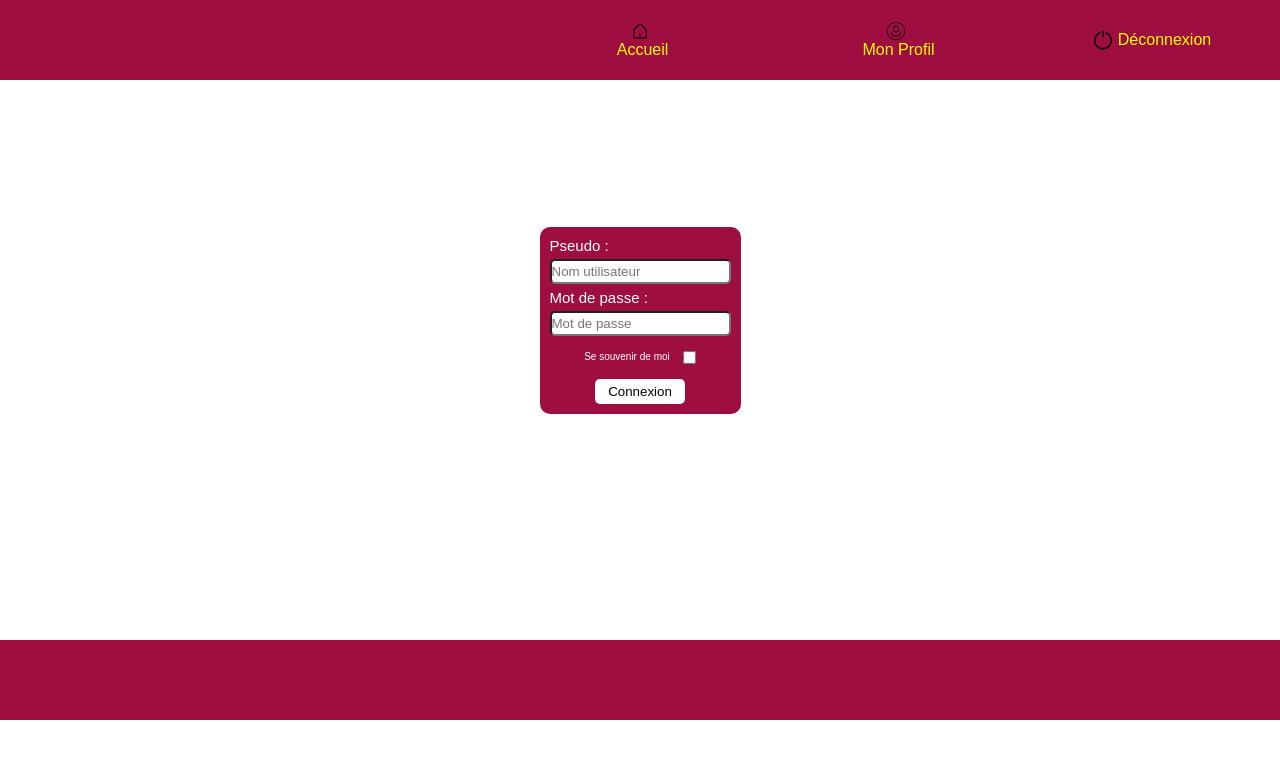
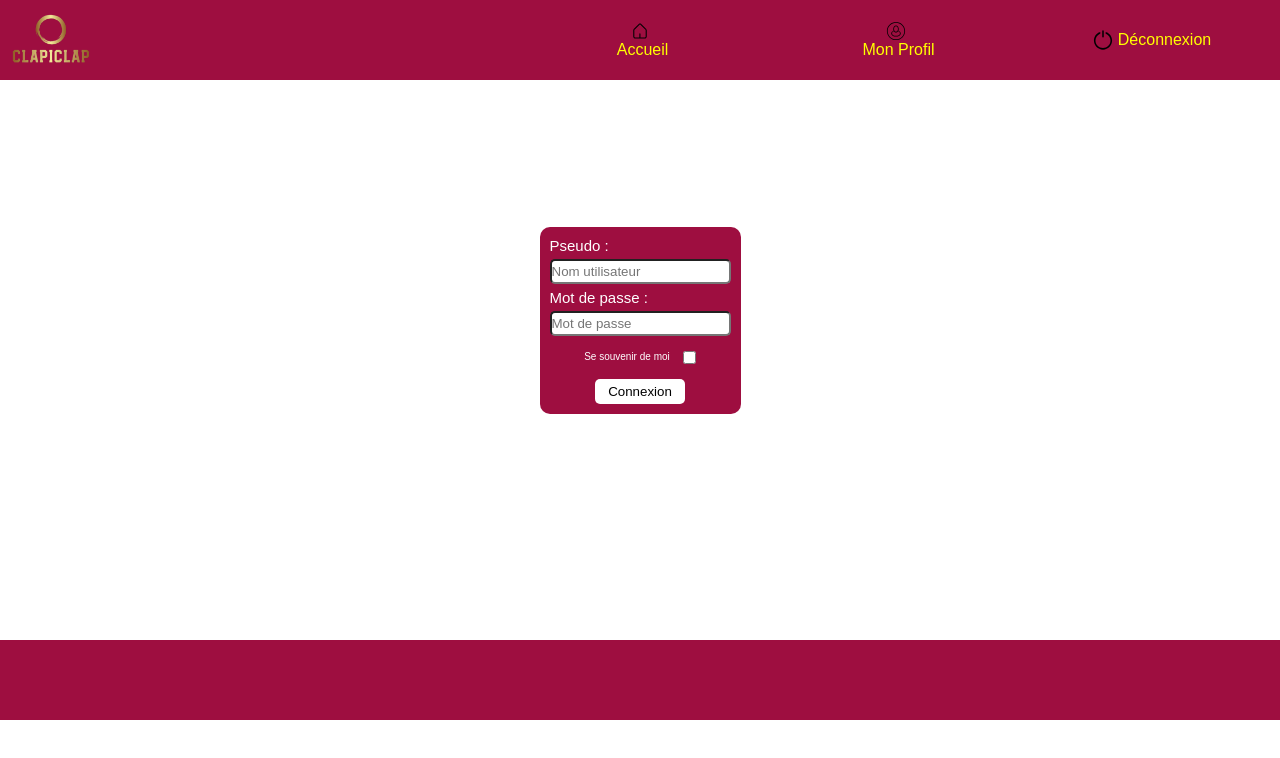
Before and after one commit to DamienCarrere/EVAL-reseau-social, a React (Vite) app: page / in a window 1280 px wide. Shown: the top 758 px of the page. Built offline with nearby package versions, Linux system fonts and the light colour scheme; no server answers.

Commit message:
add logo

```diff
--- a/components/Header&Footer/Header&Footer.css
+++ b/components/Header&Footer/Header&Footer.css
@@ -2,7 +2,7 @@
 	width: 100%;
 	height: 10vh;
 	background-color: #9e0e40;
-    color: #FFFFB8;
+	color: #ffffb8;
 	text-align: center;
 	position: relative;
 	z-index: 666;
@@ -12,10 +12,18 @@
 	width: 100%;
 	height: 10vh;
 	background-color: #9e0e40;
-    color: #FFFFB8;
+	color: #ffffb8;
 	text-align: center;
 	position: fixed;
 	bottom: 0;
+}
+
+.logo {
+	display: flex;
+	margin: 0;
+	padding: 0;
+	height: 100%;
+	object-fit: cover;
 }
 
 #footerText {
--- a/components/Header&Footer/Header.jsx
+++ b/components/Header&Footer/Header.jsx
@@ -1,5 +1,16 @@
 import "./Header&Footer.css";
+import logo from "../../logo/logo.png";
 
 export default function Header() {
-	return <header className="header"></header>;
+	return (
+		<header className="header">
+			<img
+				className="logo"
+				src={logo}
+				alt="Logo"
+				width="100px"
+				height="auto"
+			></img>
+		</header>
+	);
 }
```
Also changed, not shown: components/Navbar/Navbar.css (line endings or trailing spaces), logo/logo.png (added). Lines whose indentation alone changed are shown as unchanged.
